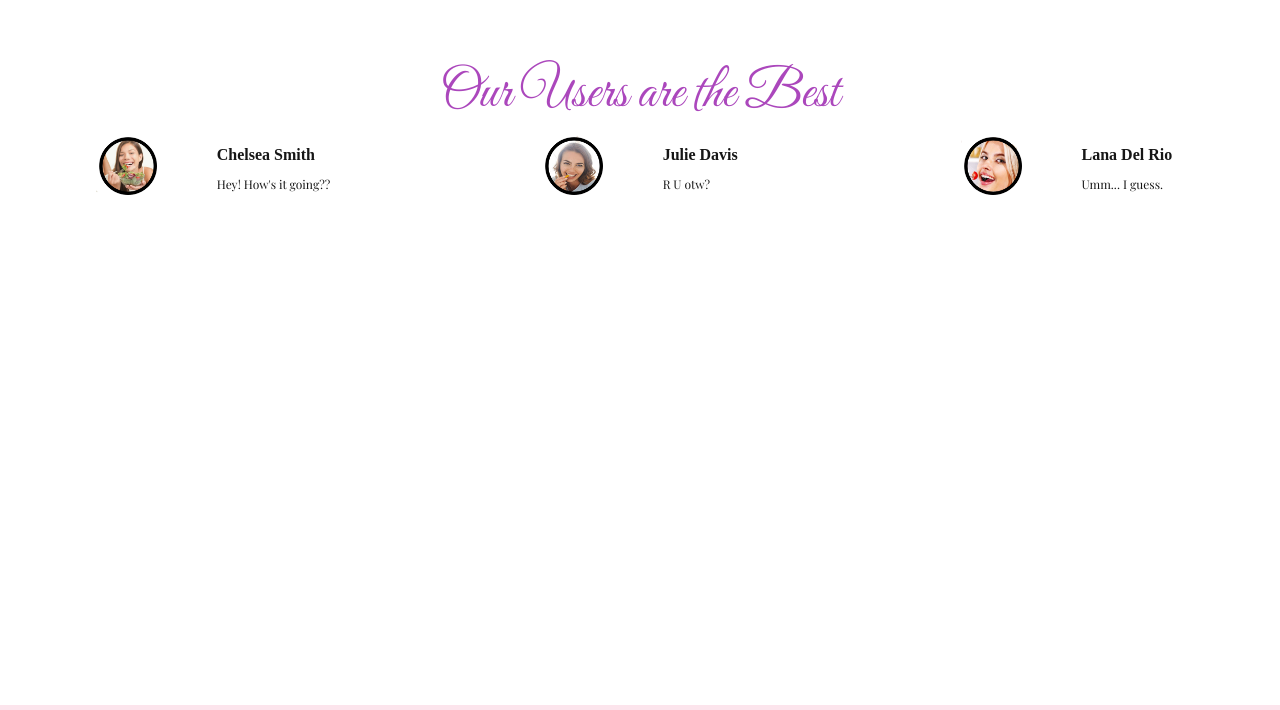
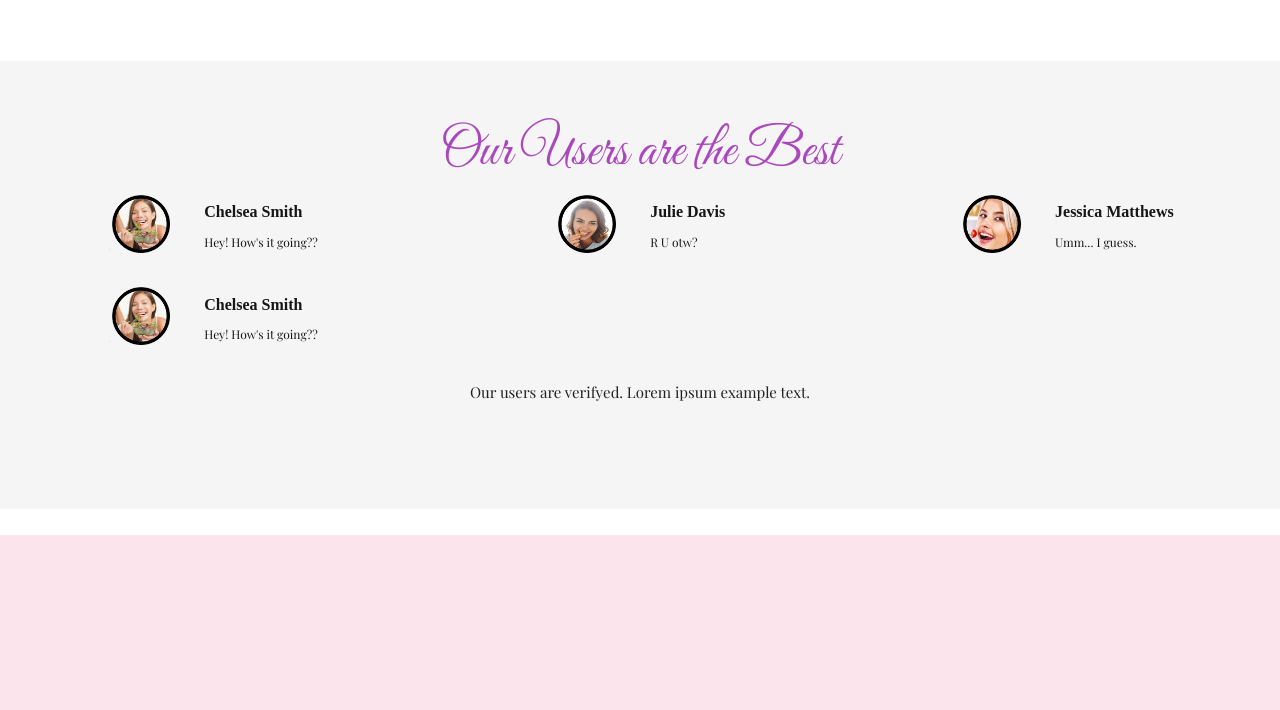
Before and after one commit to CodyPellom/store_site, a plain HTML site: page html/index.html in a window 1280 px wide. Shown: the part 1380-2090 px from the top of the page. Drawn offline with nearby package versions, Linux system fonts and the light colour scheme; a web font is replaced by a local one.

Commit message:
Tuesday Updates

```diff
--- a/css/base.css
+++ b/css/base.css
@@ -12,19 +12,35 @@
 .seafoam-green {
     color: #42ffc1;
 }
+.light-forest-green {
+    color: #8BC34A;
+}
 .seafoam-blue {
     color: #73e8ff;
+}
+.light-blue {
+    color: #B3E5FC;
 }
 .custom-purple {
     color: #ab47bc;
 }
 .custom-black {
-    color: #161616;
+    color: #212121;
     background-color: transparent !important;
 }
-.white {
+.custom-white {
     color: #ffff;
 }
+.custom-white-2 {
+    color: #F5F5F5;
+}
+.custom-grey {
+    color: #9E9E9E;
+}
+.light-grey {
+    color: #BDBDBD;
+}
+
 /*Color Section End*/
 
 
@@ -205,13 +221,16 @@ nav ul a {
 /*Users Examples Section Starts*/
 .users-example-section {
     width: 100%;
-    height: 50vw;
+    height: 35vw;
+    background-color: #F5F5F5;
+    margin: 2vw 0vw 2vw 0vw;
+    padding: 2vw 0vw 2vw 0vw;
 }
 
 .stock-circle {
     width: 5vw;
     height: 5vw;
-    margin-right: 50px;
+    margin-right: 25px;
 }
 
 .user-example-profile-text-p {
@@ -225,6 +244,12 @@ nav ul a {
 
 .example-user-text-col {
     margin-left: 0.5vw;
+}
+
+.example-user-section-main-text {
+    grid: unset;
+    background-color: #F5F5F5;
+
 }
 /*Users Examples Section Ends*/
 
--- a/html/index.html
+++ b/html/index.html
@@ -99,6 +99,7 @@
     <h2 class="custom-purple great-vibes text-align">Our Users are the Best</h2>
     <!--Example Profiles Start-->
     <div class="grid-container">
+
     <div class="user-profile custom-row">
       <img src="../imgs/stock-circle-1.png" class="stock-circle" alt="">
       <div class=" example-user-text-col">
@@ -118,16 +119,31 @@
     <div class="user-profile custom-row">
       <img src="../imgs/stock-circle-3.png" class="stock-circle" alt="">
       <div class=" example-user-text-col">
-        <h6 class="user-example-profile-text-h6">Lana Del Rio</h6>
+        <h6 class="user-example-profile-text-h6">Jessica Matthews</h6>
         <p class="user-example-profile-text-p">Umm... I guess.</p>
       </div>
     </div>
 
+  <div class="user-profile custom-row">
+    <img src="../imgs/stock-circle-1.png" class="stock-circle" alt="">
+    <div class=" example-user-text-col">
+      <h6 class="user-example-profile-text-h6">Chelsea Smith</h6>
+      <p class="user-example-profile-text-p">Hey! How's it going??</p>
+    </div>
+  </div>
 
 
   </div>
 
+
+
+
+
+
     <!--Example Profiles End-->
+    <div class="example-user-section-main-text">
+      <p class="custom-black text-align">Our users are verifyed. Lorem ipsum example text.</p>
+       </div>
 
   </div>
   <!--Users Example Section Ends-->
```
